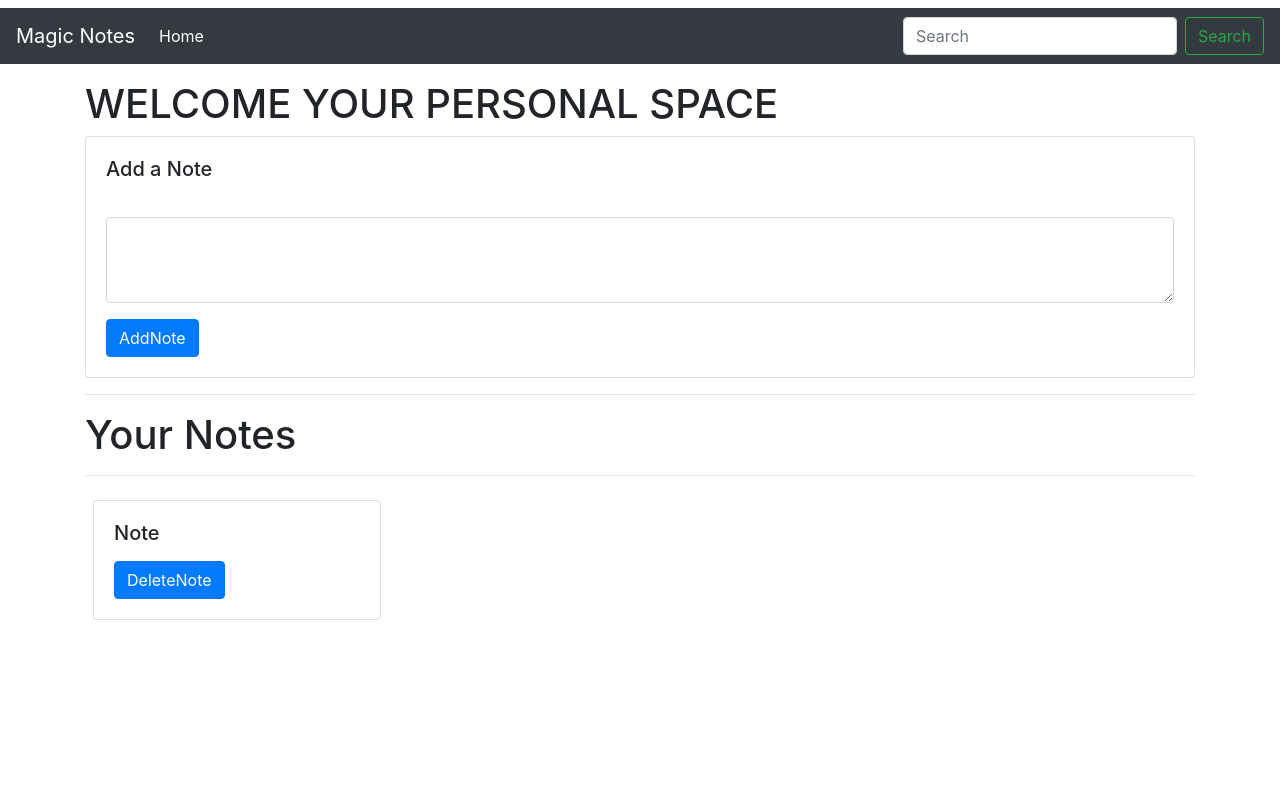
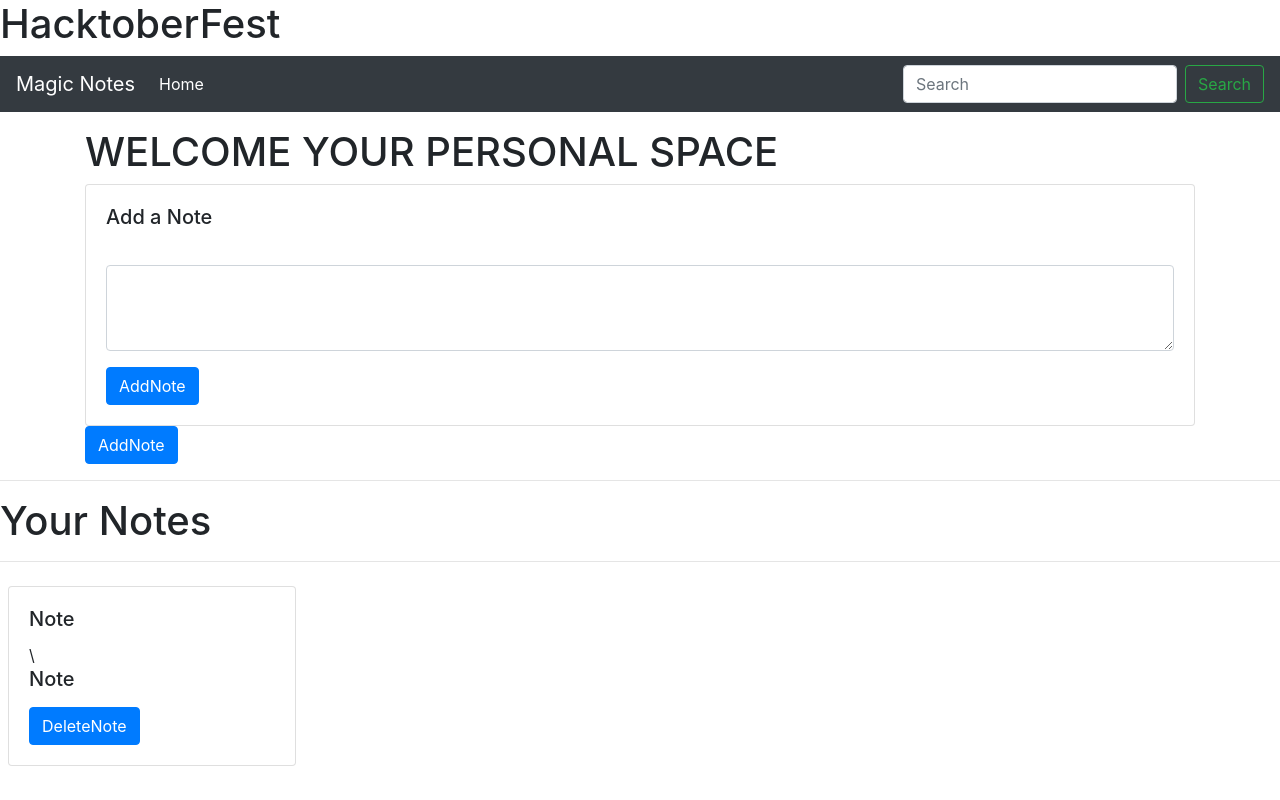
Before and after one commit to ayaznbd/NOTE-MAKING-WEBSITE, a plain HTML site: page index.html in a window 1280 px wide. Drawn offline with nearby package versions, Linux system fonts and the light colour scheme; files whose address does not match are found by name.

Commit message:
Hacktober

```diff
--- a/index.html
+++ b/index.html
@@ -18,7 +18,7 @@
         <!-- Required meta tags -->
         <meta charset="utf-8">
         <meta name="viewport" content="width=device-width, initial-scale=1, shrink-to-fit=no">
-
+<meta name="viewport" content="width=device-width, initial-scale=1, shrink-to-fit=no">
         <!-- Bootstrap CSS -->
         <link rel="stylesheet" href="https://stackpath.bootstrapcdn.com/bootstrap/4.5.1/css/bootstrap.min.css"
             integrity="sha384-VCmXjywReHh4PwowAiWNagnWcLhlEJLA5buUprzK8rxFgeH0kww/aWY76TfkUoSX" crossorigin="anonymous">
@@ -27,7 +27,7 @@
     </head>
 
     <body>
-        <h1></h1>
+        <h1>HacktoberFest</h1>
 
         <!-- Optional JavaScript -->
         <!-- jQuery first, then Popper.js, then Bootstrap JS -->
@@ -76,6 +76,9 @@
                     </div>
                     <button class="btn btn-primary" id="addBtn">AddNote</button>
                 </div>
+                 </div>
+                    <button class="btn btn-primary" id="addBtn">AddNote</button>
+                </div>
             </div>
             <hr>
             <h1>Your Notes</h1>
@@ -84,6 +87,7 @@
                 <div class="notecard my-2 mx-2 card" style="width: 18rem;">
 
                     <div class="card-body">
+                        <h5 class="card-title">Note</h5>\
                         <h5 class="card-title">Note</h5>
                         <p class="cardTxt"></p>
                         <a href="#" class="btn btn-primary">DeleteNote</a>
```
